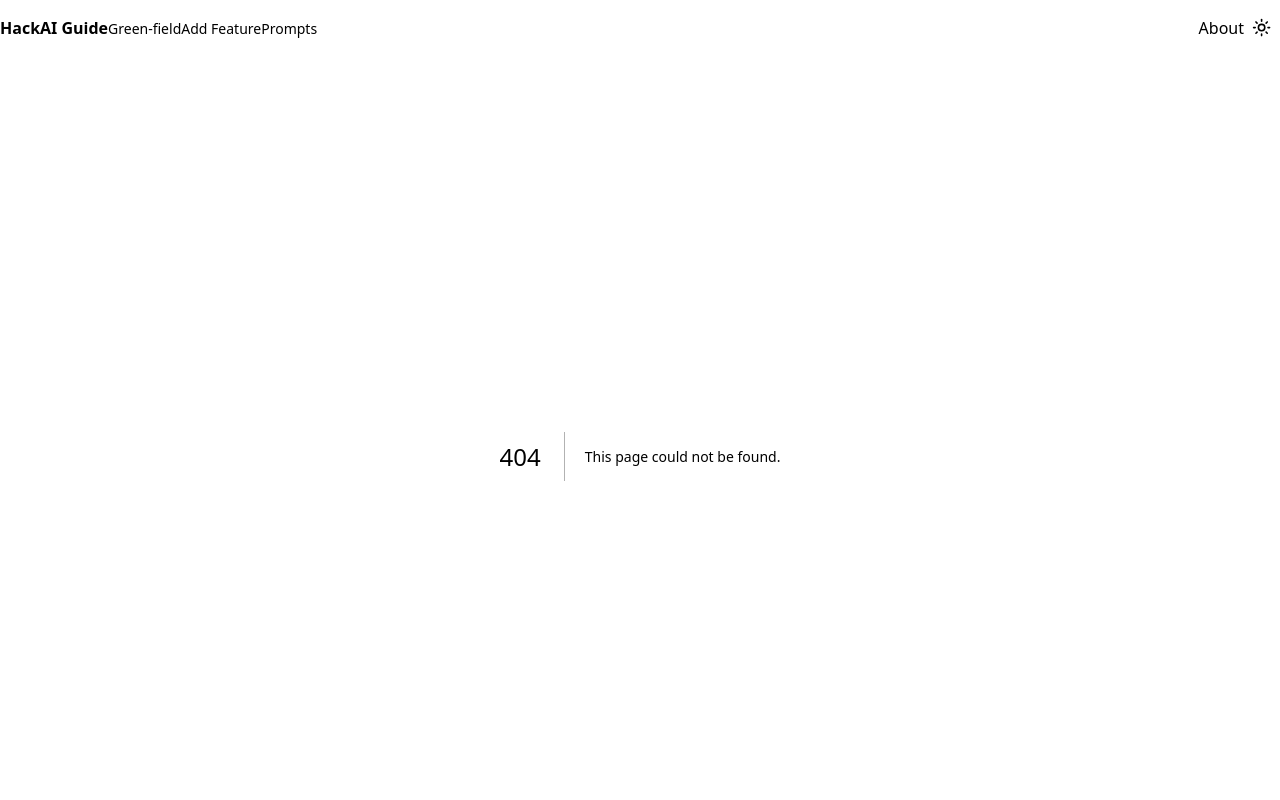
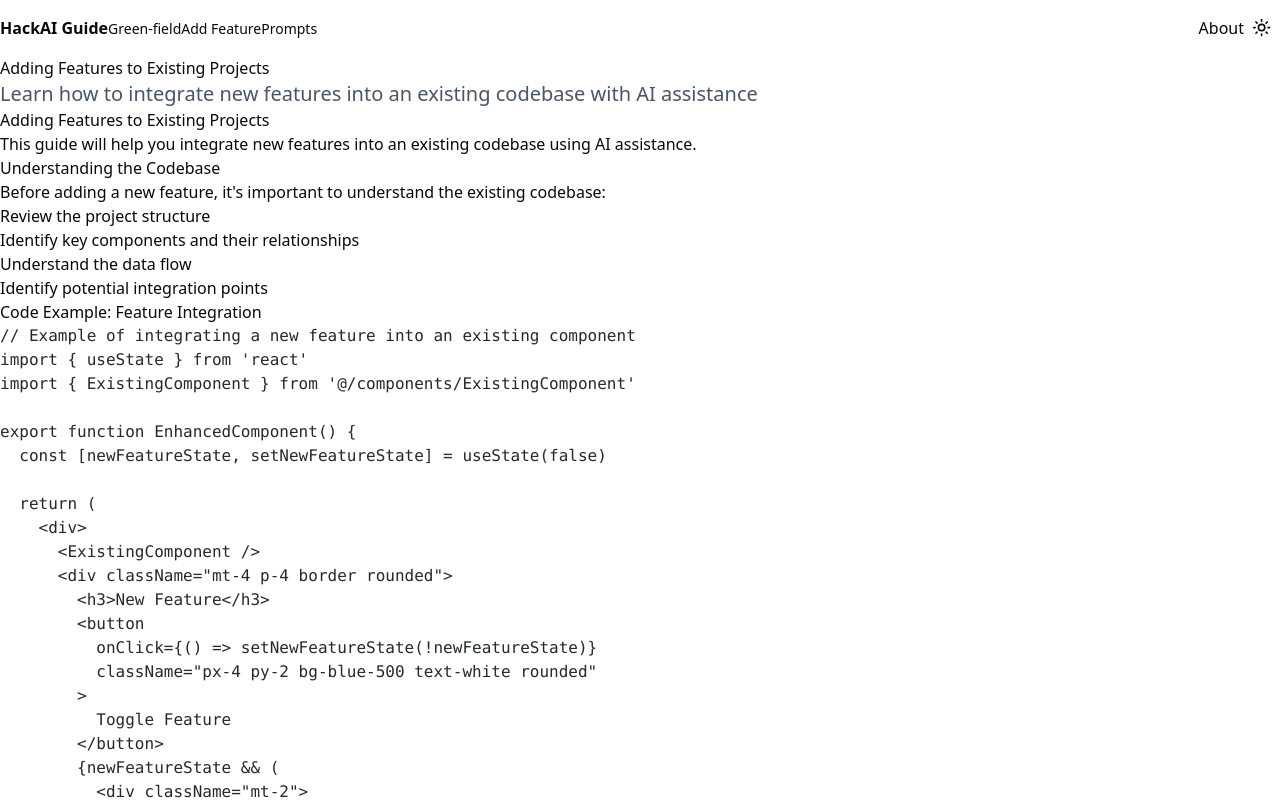
Before and after one commit to 19bmiles/llm-project-guide, a Next.js app: page /guides/add-feature in a window 1280 px wide. Before the commit this address had no page. Shown: the top 800 px of the page. Built offline with nearby package versions, Linux system fonts and the light colour scheme.

Commit message:
feat: implement dynamic GuidePage component for rendering individual guides

```diff
--- /dev/null
+++ b/src/app/guides/[slug]/page.tsx
@@ -0,0 +1,38 @@
+import { getGuideBySlug, getAllGuides } from '@/lib/mdx'
+import { MDXContent } from '@/components/MDXContent'
+import { notFound } from 'next/navigation'
+
+interface GuidePageProps {
+  params: {
+    slug: string
+  }
+}
+
+export async function generateStaticParams() {
+  const guides = await getAllGuides()
+  return guides.map((guide) => ({
+    slug: guide.slug,
+  }))
+}
+
+export default async function GuidePage({ params }: GuidePageProps) {
+  try {
+    const { slug } = await params
+    const guide = await getGuideBySlug(slug)
+
+    return (
+      <article className="prose dark:prose-invert max-w-none">
+        <h1>{guide.meta.title}</h1>
+        {guide.meta.description && (
+          <p className="text-xl text-gray-600 dark:text-gray-400">{guide.meta.description}</p>
+        )}
+        <div className="mt-8">
+          <MDXContent content={guide.content} />
+        </div>
+      </article>
+    )
+  } catch (error) {
+    console.error('Error rendering guide:', error)
+    notFound()
+  }
+}
```
